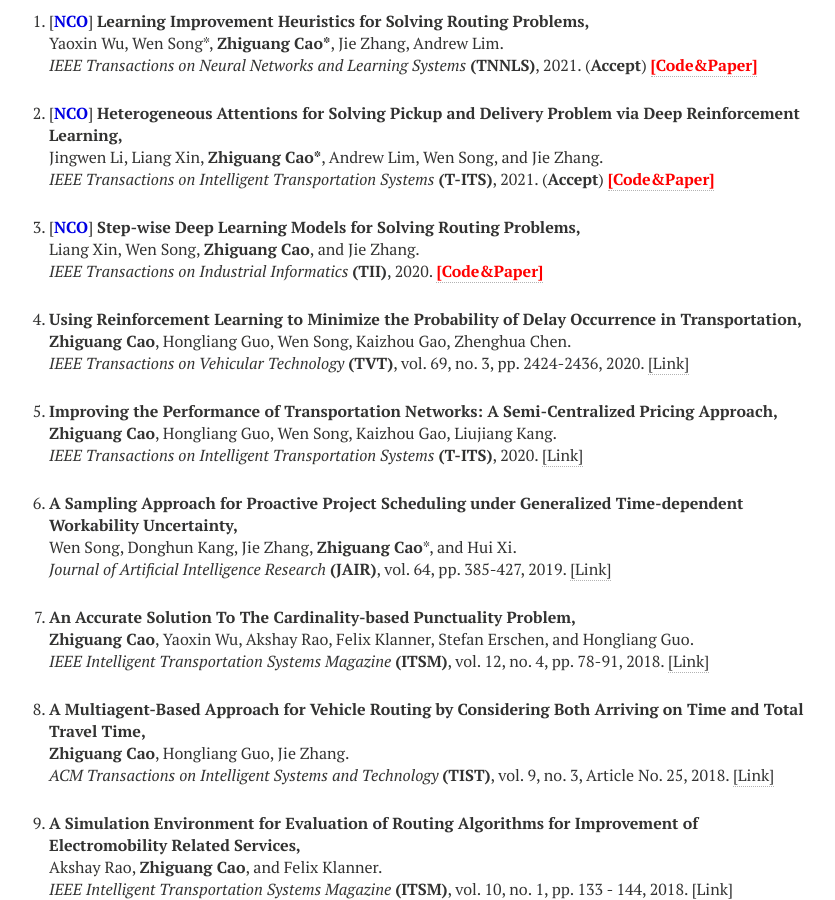
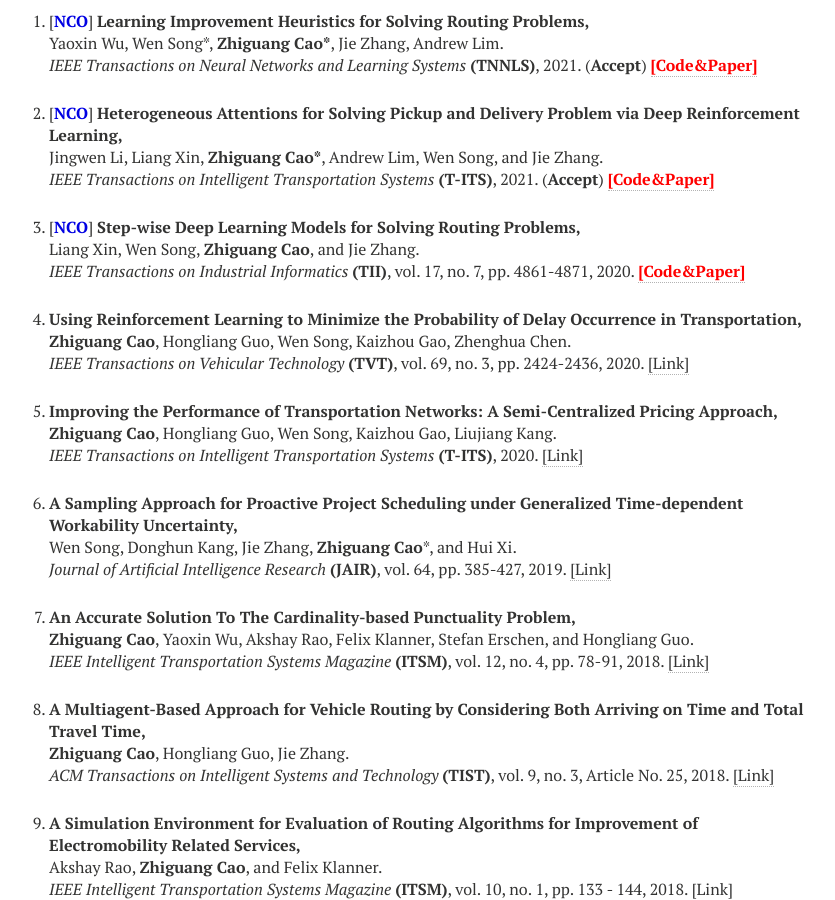
Before and after one commit to zhiguangcaosg/zhiguangcaosg.github.io, a Jekyll site: the page built from publications.md, in a window 1280 px wide and 900 px high, scrolled down 867 px. Shown: the whole window, without its empty margins (311-1146 px from the left). Built offline with Jekyll 4.4.1, drawn with Linux system fonts in a browser that asks for light colours; nearby versions of some CDN libraries.

Commit message:
Update publications.html

```diff
--- a/_layouts/publications.html
+++ b/_layouts/publications.html
@@ -228,7 +228,7 @@ div.bibtex pre { font-size: 75%; overflow: auto;  width: 100%; padding: 0em 0em;
 <p>
 [<font color="#0000E3"><b>NCO</b></font>] <b>Step-wise Deep Learning Models for Solving Routing Problems,</b>
 <br> Liang Xin, Wen Song, <b>Zhiguang Cao</b>, and Jie Zhang.<br>
-<i> IEEE Transactions on Industrial Informatics</i> <b>(TII)</b>, 2020. <a href="https://github.com/liangxinedu/stepwise" target="_blank"><font color="#FF0000"><b>[Code&Paper]</b> </font></a>
+<i> IEEE Transactions on Industrial Informatics</i> <b>(TII)</b>, vol. 17, no. 7, pp. 4861-4871, 2020. <a href="https://github.com/liangxinedu/stepwise" target="_blank"><font color="#FF0000"><b>[Code&Paper]</b> </font></a>
 </p>
 </li>
 
```
